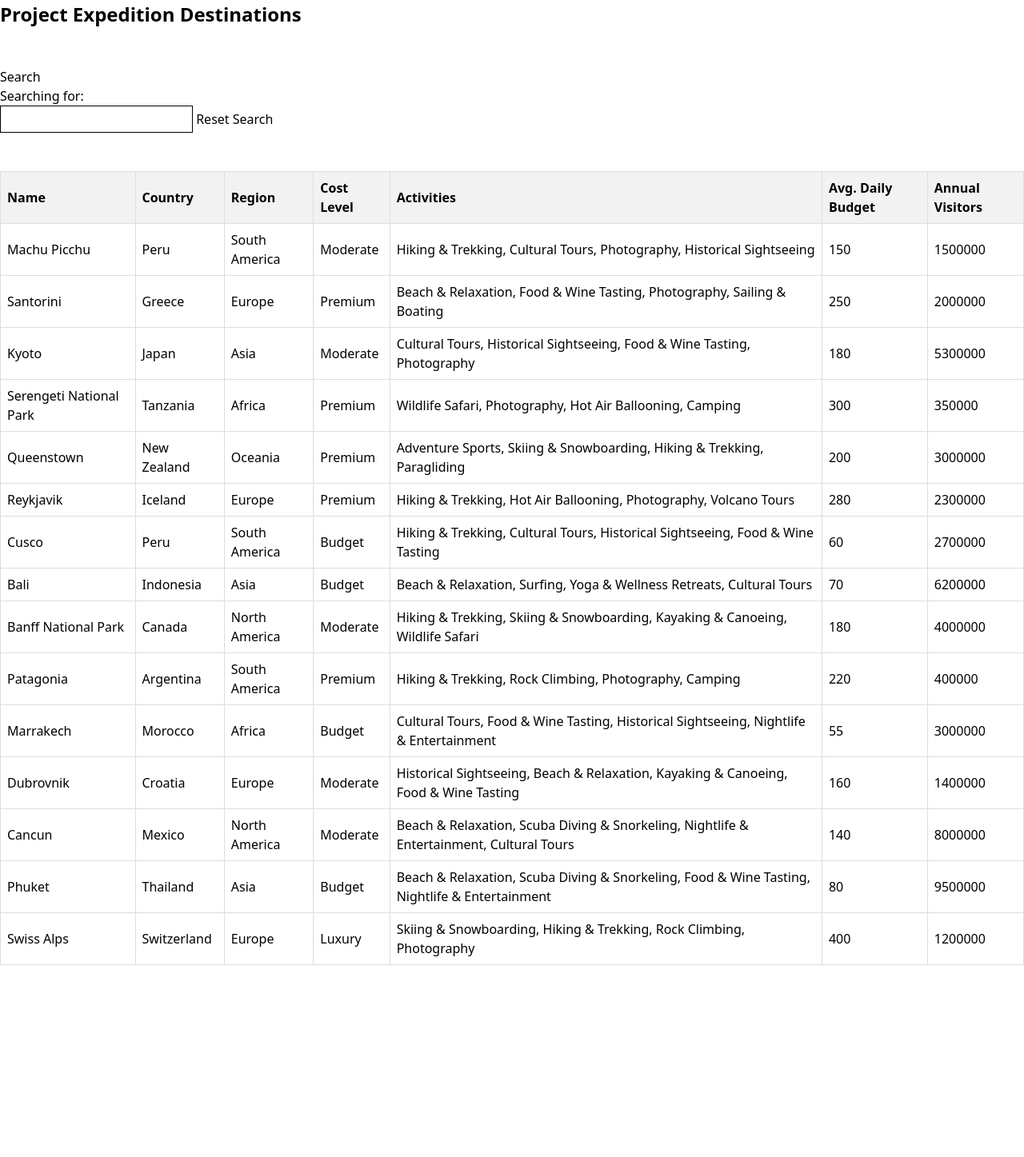
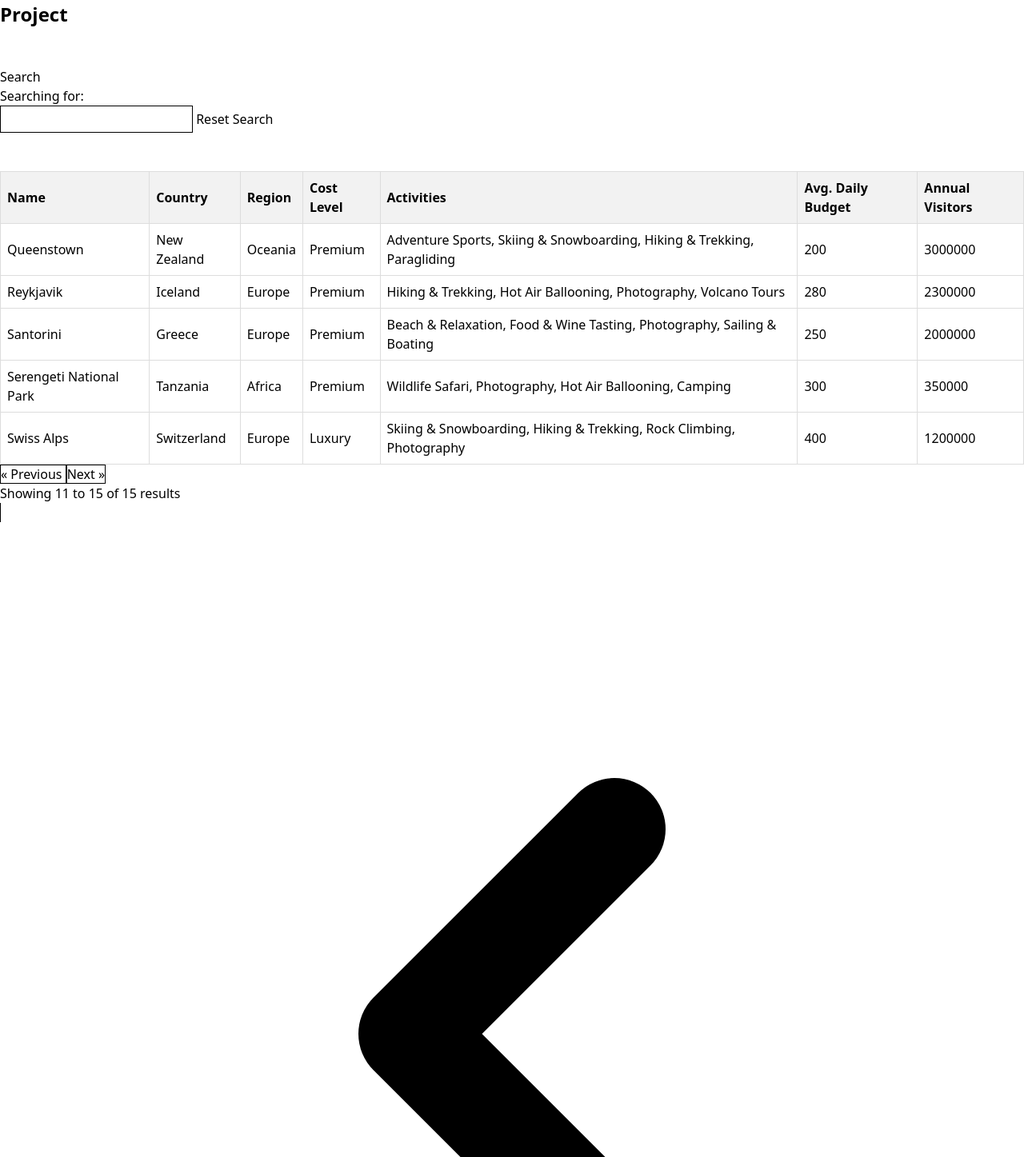
Before and after one commit to nazboyko/bitbucketrk, a Laravel app: page /?page=2 in a window 1280 px wide. Shown: the top 1447 px of the page at 80% size. Before the commit the page ends 1207 px from the top, so only its background shows below. Run offline with Laravel 12, Linux system fonts and the light colour scheme; data comes from the database, SQL or seed files in the repository; style sheets or scripts are compiled from the project's sources; some libraries are stand-ins or nearby versions.

Commit message:
Load explorer data through the model scopes

```diff
--- a/app/Livewire/DestinationExplorer.php
+++ b/app/Livewire/DestinationExplorer.php
@@ -2,218 +2,73 @@
 
 namespace App\Livewire;
 
+use App\Enums\DestinationSort;
+use App\Enums\SortDirection;
+use App\Models\Destination;
+use Illuminate\Contracts\View\View;
 use Livewire\Component;
+use Livewire\WithPagination;
 
 class DestinationExplorer extends Component
 {
-    public $destinations = [];
+    use WithPagination;
 
-    public $filteredDestinations = [];
+    private const int PER_PAGE = 10;
 
-    public $searchTerm = '';
+    public string $search = '';
 
-    public $sortField = '';
+    public string $sort = DestinationSort::Name->value;
 
-    public $sortDirection = 'asc';
+    public string $direction = SortDirection::Ascending->value;
 
-    public function mount()
+    public function updatedSearch(): void
     {
-        // Uncomment this to use the database
-        // $this->destinations = \App\Models\Destination::all()->toArray();
-
-        $this->destinations = $this->getHardcodedDestinations();
-        $this->filteredDestinations = $this->destinations;
+        $this->resetPage();
     }
 
-    public function search()
+    public function sortBy(string $field): void
     {
-        $searchTerm = $this->searchTerm;
+        $sort = DestinationSort::tryFrom($field);
 
-        if (empty($searchTerm)) {
-            $this->filteredDestinations = $this->destinations;
-
+        if ($sort === null) {
             return;
         }
 
-        $this->filteredDestinations = array_filter($this->destinations, function ($destination) use ($searchTerm) {
-            return str_contains($destination['name'], $searchTerm) ||
-                str_contains($destination['country'], $searchTerm) ||
-                str_contains($destination['region'], $searchTerm) ||
-                str_contains($destination['cost_level'], $searchTerm) ||
-                str_contains(json_encode($destination['activities']), $searchTerm) ||
-                str_contains($destination['average_daily_budget'], $searchTerm);
-        });
+        $direction = $sort === $this->sortOption()
+            ? $this->sortDirection()->opposite()
+            : SortDirection::Ascending;
+
+        $this->sort = $sort->value;
+        $this->direction = $direction->value;
+        $this->resetPage();
     }
 
-    public function resetSearch()
+    public function resetSearch(): void
     {
-        $this->searchTerm = '';
-        $this->filteredDestinations = $this->destinations;
+        $this->reset('search');
+        $this->resetPage();
     }
 
-    public function sort($field)
+    public function render(): View
     {
-        if ($this->sortField === $field) {
-            $this->sortDirection = $this->sortDirection === 'asc' ? 'desc' : 'asc';
-        } else {
-            $this->sortField = $field;
-            $this->sortDirection = 'asc';
-        }
-
-        $sorted = $this->filteredDestinations;
-        usort($sorted, function ($a, $b) use ($field) {
-            if ($this->sortDirection === 'asc') {
-                return $a[$field] > $b[$field] ? 1 : -1;
-            } else {
-                return $a[$field] < $b[$field] ? 1 : -1;
-            }
-        });
-        $this->filteredDestinations = $sorted;
+        return view('livewire.destination-explorer', [
+            'destinations' => Destination::query()
+                ->search($this->search)
+                ->sortedBy($this->sortOption(), $this->sortDirection())
+                ->paginate(self::PER_PAGE),
+        ]);
     }
 
-    public function render()
+    /**
+     * The browser can send any value for a public property, so unknown ones fall back to the default.
+     */
+    private function sortOption(): DestinationSort
     {
-        return view('livewire.destination-explorer');
+        return DestinationSort::tryFrom($this->sort) ?? DestinationSort::Name;
     }
 
-    private function getHardcodedDestinations()
+    private function sortDirection(): SortDirection
     {
-        return [
-            [
-                'name' => 'Machu Picchu',
-                'country' => 'Peru',
-                'region' => 'South America',
-                'cost_level' => 'Moderate',
-                'activities' => ['Hiking & Trekking', 'Cultural Tours', 'Photography', 'Historical Sightseeing'],
-                'average_daily_budget' => 150,
-                'annual_visitors' => 1500000,
-            ],
-            [
-                'name' => 'Santorini',
-                'country' => 'Greece',
-                'region' => 'Europe',
-                'cost_level' => 'Premium',
-                'activities' => ['Beach & Relaxation', 'Food & Wine Tasting', 'Photography', 'Sailing & Boating'],
-                'average_daily_budget' => 250,
-                'annual_visitors' => 2000000,
-            ],
-            [
-                'name' => 'Kyoto',
-                'country' => 'Japan',
-                'region' => 'Asia',
-                'cost_level' => 'Moderate',
-                'activities' => ['Cultural Tours', 'Historical Sightseeing', 'Food & Wine Tasting', 'Photography'],
-                'average_daily_budget' => 180,
-                'annual_visitors' => 5300000,
-            ],
-            [
-                'name' => 'Serengeti National Park',
-                'country' => 'Tanzania',
-                'region' => 'Africa',
-                'cost_level' => 'Premium',
-                'activities' => ['Wildlife Safari', 'Photography', 'Hot Air Ballooning', 'Camping'],
-                'average_daily_budget' => 300,
-                'annual_visitors' => 350000,
-            ],
-            [
-                'name' => 'Queenstown',
-                'country' => 'New Zealand',
-                'region' => 'Oceania',
-                'cost_level' => 'Premium',
-                'activities' => ['Adventure Sports', 'Skiing & Snowboarding', 'Hiking & Trekking', 'Paragliding'],
-                'average_daily_budget' => 200,
-                'annual_visitors' => 3000000,
-            ],
-            [
-                'name' => 'Reykjavik',
-                'country' => 'Iceland',
-                'region' => 'Europe',
-                'cost_level' => 'Premium',
-                'activities' => ['Hiking & Trekking', 'Hot Air Ballooning', 'Photography', 'Volcano Tours'],
-                'average_daily_budget' => 280,
-                'annual_visitors' => 2300000,
-            ],
-            [
-                'name' => 'Cusco',
-                'country' => 'Peru',
-                'region' => 'South America',
-                'cost_level' => 'Budget',
-                'activities' => ['Hiking & Trekking', 'Cultural Tours', 'Historical Sightseeing', 'Food & Wine Tasting'],
-                'average_daily_budget' => 60,
-                'annual_visitors' => 2700000,
-            ],
-            [
-                'name' => 'Bali',
-                'country' => 'Indonesia',
-                'region' => 'Asia',
-                'cost_level' => 'Budget',
-                'activities' => ['Beach & Relaxation', 'Surfing', 'Yoga & Wellness Retreats', 'Cultural Tours'],
-                'average_daily_budget' => 70,
-                'annual_visitors' => 6200000,
-            ],
-            [
-                'name' => 'Banff National Park',
-                'country' => 'Canada',
-                'region' => 'North America',
-                'cost_level' => 'Moderate',
-                'activities' => ['Hiking & Trekking', 'Skiing & Snowboarding', 'Kayaking & Canoeing', 'Wildlife Safari'],
-                'average_daily_budget' => 180,
-                'annual_visitors' => 4000000,
-            ],
-            [
-                'name' => 'Patagonia',
-                'country' => 'Argentina',
-                'region' => 'South America',
-                'cost_level' => 'Premium',
-                'activities' => ['Hiking & Trekking', 'Rock Climbing', 'Photography', 'Camping'],
-                'average_daily_budget' => 220,
-                'annual_visitors' => 400000,
-            ],
-            [
-                'name' => 'Marrakech',
-                'country' => 'Morocco',
-                'region' => 'Africa',
-                'cost_level' => 'Budget',
-                'activities' => ['Cultural Tours', 'Food & Wine Tasting', 'Historical Sightseeing', 'Nightlife & Entertainment'],
-                'average_daily_budget' => 55,
-                'annual_visitors' => 3000000,
-            ],
-            [
-                'name' => 'Dubrovnik',
-                'country' => 'Croatia',
-                'region' => 'Europe',
-                'cost_level' => 'Moderate',
-                'activities' => ['Historical Sightseeing', 'Beach & Relaxation', 'Kayaking & Canoeing', 'Food & Wine Tasting'],
-                'average_daily_budget' => 160,
-                'annual_visitors' => 1400000,
-            ],
-            [
-                'name' => 'Cancun',
-                'country' => 'Mexico',
-                'region' => 'North America',
-                'cost_level' => 'Moderate',
-                'activities' => ['Beach & Relaxation', 'Scuba Diving & Snorkeling', 'Nightlife & Entertainment', 'Cultural Tours'],
-                'average_daily_budget' => 140,
-                'annual_visitors' => 8000000,
-            ],
-            [
-                'name' => 'Phuket',
-                'country' => 'Thailand',
-                'region' => 'Asia',
-                'cost_level' => 'Budget',
-                'activities' => ['Beach & Relaxation', 'Scuba Diving & Snorkeling', 'Food & Wine Tasting', 'Nightlife & Entertainment'],
-                'average_daily_budget' => 80,
-                'annual_visitors' => 9500000,
-            ],
-            [
-                'name' => 'Swiss Alps',
-                'country' => 'Switzerland',
-                'region' => 'Europe',
-                'cost_level' => 'Luxury',
-                'activities' => ['Skiing & Snowboarding', 'Hiking & Trekking', 'Rock Climbing', 'Photography'],
-                'average_daily_budget' => 400,
-                'annual_visitors' => 1200000,
-            ],
-        ];
+        return SortDirection::tryFrom($this->direction) ?? SortDirection::Ascending;
     }
 }
--- a/resources/views/livewire/destination-explorer.blade.php
+++ b/resources/views/livewire/destination-explorer.blade.php
@@ -1,11 +1,11 @@
 <div>
-    <h1 style="font-size: 24px; font-weight: bold;">Project Expedition Destinations</h1>
+    <h1 style="font-size: 24px; font-weight: bold;">Project</h1>
     <br>
     <br>
     <div>
         <p>Search</p>
-        <p>Searching for: <span id="search-term">{{ $searchTerm }}</span></p>
-        <input type="text" wire:model="searchTerm" wire:keydown="search" style="border: 1px solid black; padding: 4px;">
+        <p>Searching for: <span id="search-term">{{ $search }}</span></p>
+        <input type="text" wire:model.live.debounce.300ms="search" style="border: 1px solid black; padding: 4px;">
         <button wire:click="resetSearch">Reset Search</button>
     </div>
     <br>
@@ -13,30 +13,32 @@
     <div x-data="{ highlightedRow: null }">
         <table>
             <thead>
-                <tr>
-                    <th wire:click="sort('name')" style="cursor: pointer;">Name</th>
-                    <th wire:click="sort('country')" style="cursor: pointer;">Country</th>
-                    <th wire:click="sort('region')" style="cursor: pointer;">Region</th>
-                    <th wire:click="sort('cost_level')" style="cursor: pointer;">Cost Level</th>
-                    <th>Activities</th>
-                    <th wire:click="sort('average_daily_budget')" style="cursor: pointer;">Avg. Daily Budget</th>
-                    <th wire:click="sort('annual_visitors')" style="cursor: pointer;">Annual Visitors</th>
-                </tr>
+            <tr>
+                <th wire:click="sortBy('name')" style="cursor: pointer;">Name</th>
+                <th wire:click="sortBy('country')" style="cursor: pointer;">Country</th>
+                <th wire:click="sortBy('region')" style="cursor: pointer;">Region</th>
+                <th wire:click="sortBy('costLevel')" style="cursor: pointer;">Cost Level</th>
+                <th>Activities</th>
+                <th wire:click="sortBy('averageDailyBudget')" style="cursor: pointer;">Avg. Daily Budget</th>
+                <th wire:click="sortBy('annualVisitors')" style="cursor: pointer;">Annual Visitors</th>
+            </tr>
             </thead>
             <tbody>
-                @foreach($filteredDestinations as $destination)
-                <tr x-on:mouseenter="highlightedRow = {{ $loop->index }}" x-on:mouseleave="highlightedRow = null" x-bind:style="highlightedRow === {{ $loop->index }} ? 'background-color: #f0f0f0' : ''">
-                    <td>{{ $destination['name'] }}</td>
-                    <td>{{ $destination['country'] }}</td>
-                    <td>{{ $destination['region'] }}</td>
-                    <td>{{ $destination['cost_level'] }}</td>
-                    <td>{{ implode(', ', $destination['activities']) }}</td>
-                    <td>{{ $destination['average_daily_budget'] }}</td>
-                    <td>{{ $destination['annual_visitors'] }}</td>
+            @foreach($destinations as $destination)
+                <tr wire:key="{{ $destination->id }}" x-on:mouseenter="highlightedRow = {{ $loop->index }}" x-on:mouseleave="highlightedRow = null" x-bind:style="highlightedRow === {{ $loop->index }} ? 'background-color: #f0f0f0' : ''">
+                    <td>{{ $destination->name }}</td>
+                    <td>{{ $destination->country }}</td>
+                    <td>{{ $destination->region }}</td>
+                    <td>{{ $destination->cost_level->value }}</td>
+                    <td>{{ implode(', ', $destination->activities) }}</td>
+                    <td>{{ $destination->average_daily_budget }}</td>
+                    <td>{{ $destination->annual_visitors }}</td>
                 </tr>
-                @endforeach
+            @endforeach
             </tbody>
         </table>
+
+        {{ $destinations->links() }}
     </div>
 
     <style>
```
Also changed, not shown: DISCUSSION.md (+26 -0 lines), tests/Feature/Livewire/DestinationExplorerTest.php (added, +154 -0 lines), 2 other files.
